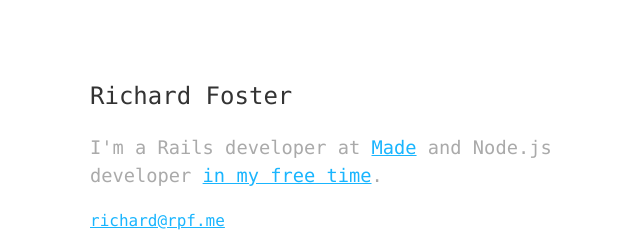
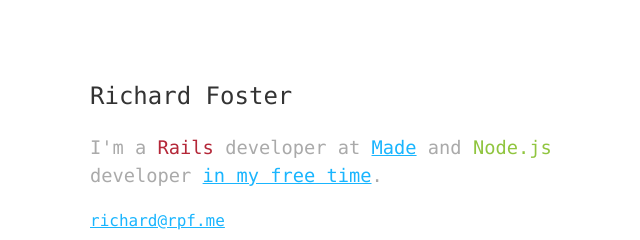
Before and after one commit to rrpff/zuren.github.io, a plain HTML site: page index.html in a window 1280 px wide. Shown: the top 240 px of the page, 275-915 px from the left. Drawn offline with Linux system fonts and the light colour scheme.

Commit message:
Add some colour to Rails and Node

```diff
--- a/index.html
+++ b/index.html
@@ -9,7 +9,7 @@
   <section class="wrap">
     <header>
       <h1>Richard Foster</h1>
-      <h3>I'm a Rails developer at <a href="https://www.madetech.com/">Made</a> and Node.js developer <a href="https://www.github.com/zuren">in my free time</a>.</h3>
+      <h3>I'm a <span class="rails">Rails</span> developer at <a href="https://www.madetech.com/">Made</a> and <span class="node">Node.js</span> developer <a href="https://www.github.com/zuren">in my free time</a>.</h3>
       <p>
         <a href="mailto:richard@rpf.me">richard@rpf.me</a>
       </p>
--- a/style.css
+++ b/style.css
@@ -14,6 +14,14 @@ a {
 
 h3 {
   color: #aaa;
+}
+
+.rails {
+  color: #b42738;
+}
+
+.node {
+  color: #90c53f;
 }
 
 section.wrap {
```
